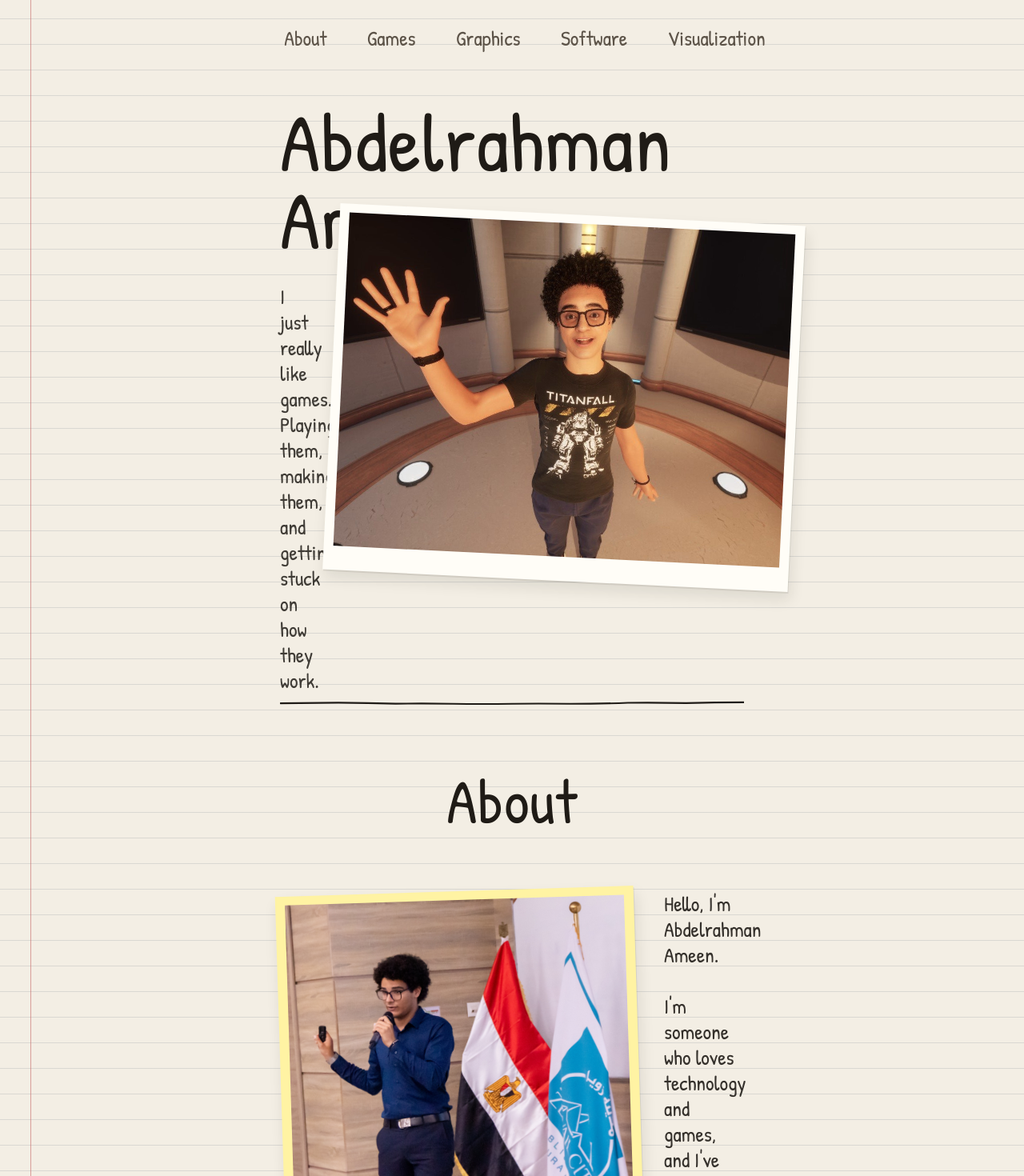
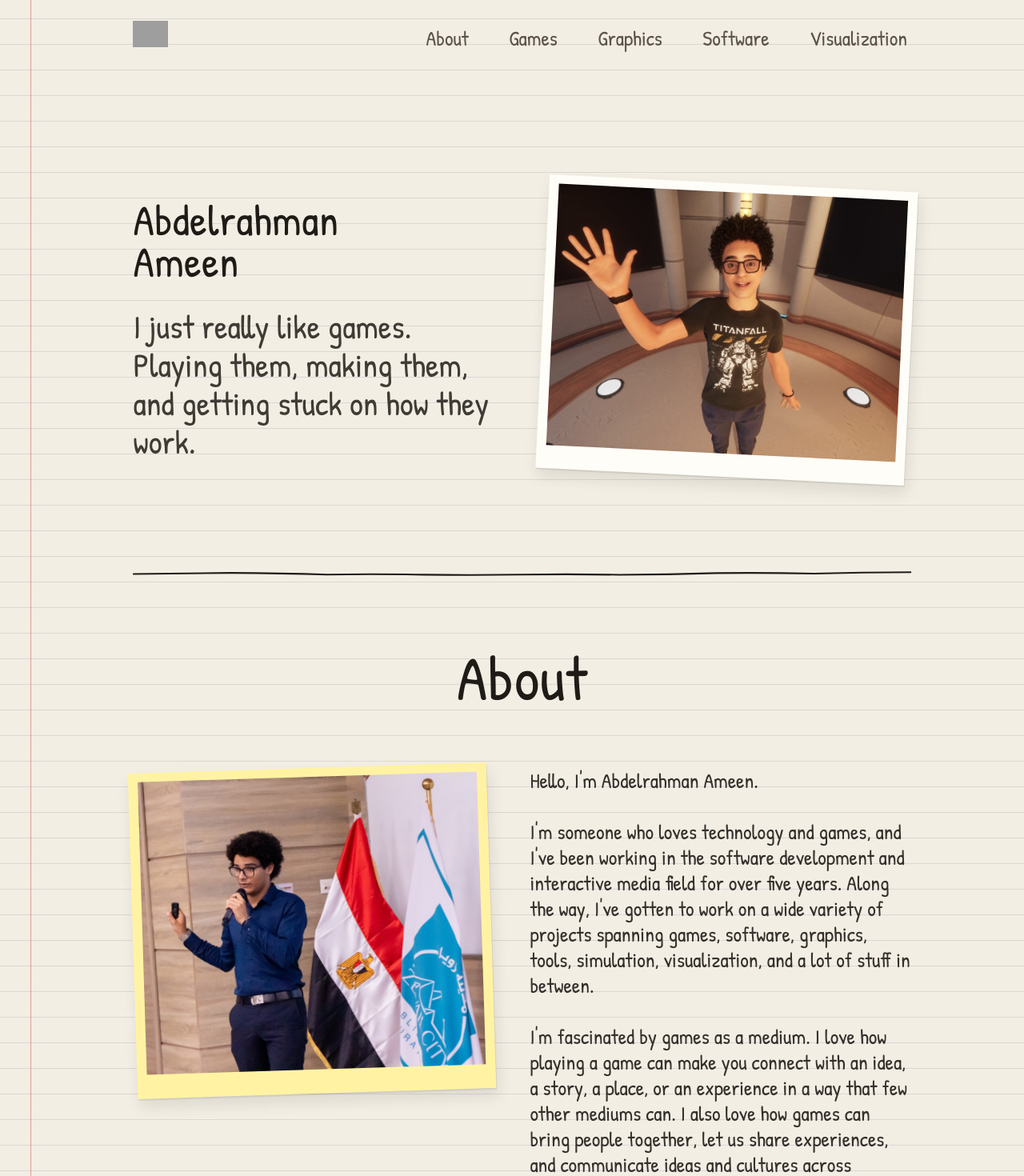
Before and after one commit to budi641/My_Portfolio, a Next.js app: page /#/ in a window 1280 px wide. Shown: the top 1470 px of the page at 80% size. Built offline with nearby package versions, Linux system fonts and the light colour scheme; grey boxes are pictures that could not be loaded.

Commit message:
Tighten the notebook layout for smaller screens and add search metadata so the live site can be found.

```diff
--- a/app/globals.css
+++ b/app/globals.css
@@ -16,26 +16,41 @@
     /* Patrick Hand 1.625rem on a 2rem line: baseline ~23px into the line box */
     --baseline: 1.4375rem;
     --margin-x: clamp(1.35rem, 3vw, 2.75rem);
-    --page-left: 350px;
-    --page-right: 350px;
+    --page-left: clamp(1.35rem, 28vw - 12rem, 350px);
+    --page-right: clamp(1.1rem, 26vw - 12rem, 350px);
     --photo-about: 28rem;
-    --photo-home: calc(var(--photo-about) * 1.3);
+    --photo-home: clamp(28rem, 36vw, 44rem);
     --chip: #f3e28a;
     --chip-ink: #3a3418;
     --chip-line: transparent;
-  }
-
-  @media (max-width: 1023px) {
-    :root {
-      --page-left: 2.5rem;
-      --page-right: 1.25rem;
-      --margin-x: 1.25rem;
-    }
+    --notebook-margin: linear-gradient(
+      to right,
+      transparent var(--margin-x),
+      var(--margin) var(--margin-x),
+      var(--margin) calc(var(--margin-x) + 1px),
+      transparent calc(var(--margin-x) + 1px)
+    );
+    --notebook-lines: repeating-linear-gradient(
+      to bottom,
+      transparent 0,
+      transparent var(--baseline),
+      var(--rule) var(--baseline),
+      var(--rule) calc(var(--baseline) + 1px),
+      transparent calc(var(--baseline) + 1px),
+      transparent var(--line)
+    );
   }
 
   html {
     scroll-behavior: smooth;
-    background: var(--paper);
+    background-color: var(--paper);
+    background-image: var(--notebook-margin), var(--notebook-lines);
+    background-repeat: no-repeat, repeat;
+    background-size: 100% 100%, 100% var(--line);
+    background-position: 0 0, 0 0;
+    background-attachment: scroll;
+    min-height: 100%;
+    overflow-x: clip;
     font-size: 16px;
   }
 
@@ -44,30 +59,8 @@
     font-family: var(--font-hand), "Comic Sans MS", "Comic Neue", cursive;
     font-size: 1.625rem;
     line-height: var(--line);
-    background-color: var(--paper);
-    background-image:
-      linear-gradient(
-        to right,
-        transparent var(--margin-x),
-        var(--margin) var(--margin-x),
-        var(--margin) calc(var(--margin-x) + 1px),
-        transparent calc(var(--margin-x) + 1px)
-      ),
-      repeating-linear-gradient(
-        to bottom,
-        transparent 0,
-        transparent var(--baseline),
-        var(--rule) var(--baseline),
-        var(--rule) calc(var(--baseline) + 1px),
-        transparent calc(var(--baseline) + 1px),
-        transparent var(--line)
-      );
-    background-repeat: no-repeat, repeat;
-    background-size: 100% 100%, auto;
-    background-position: 0 0, 0 0;
-    background-attachment: scroll;
+    background: transparent;
     min-height: 100%;
-    overflow-x: hidden;
   }
 
   section[id] {
@@ -96,6 +89,7 @@
   a {
     font-family: inherit;
     line-height: var(--line);
+    overflow-wrap: break-word;
   }
 
   h1,
@@ -135,25 +129,9 @@
 
   .site-header {
     background-color: var(--paper);
-    background-image:
-      linear-gradient(
-        to right,
-        transparent var(--margin-x),
-        var(--margin) var(--margin-x),
-        var(--margin) calc(var(--margin-x) + 1px),
-        transparent calc(var(--margin-x) + 1px)
-      ),
-      repeating-linear-gradient(
-        to bottom,
-        transparent 0,
-        transparent var(--baseline),
-        var(--rule) var(--baseline),
-        var(--rule) calc(var(--baseline) + 1px),
-        transparent calc(var(--baseline) + 1px),
-        transparent var(--line)
-      );
+    background-image: var(--notebook-margin), var(--notebook-lines);
     background-repeat: no-repeat, repeat;
-    background-size: 100% 100%, auto;
+    background-size: 100% 100%, 100% var(--line);
     background-position: 0 0, 0 0;
   }
 
@@ -167,7 +145,7 @@
   }
 
   .section-title {
-    font-size: 4.875rem;
+    font-size: clamp(2.75rem, 11vw, 4.875rem);
     line-height: 1;
     text-align: center;
     color: var(--ink);
@@ -176,22 +154,32 @@
   }
 
   .hero-name {
-    font-size: clamp(4.25rem, 8vw, 7rem);
+    font-size: clamp(1.85rem, 12cqw, 6rem);
     line-height: 0.95;
+    overflow-wrap: normal;
+    word-break: keep-all;
+    hyphens: none;
   }
 
   .hero-row {
     display: flex;
     flex: 1;
     width: 100%;
-    flex-direction: column;
-    justify-content: center;
-    align-items: flex-start;
+    flex-wrap: nowrap;
+    justify-content: space-between;
+    align-items: center;
     gap: calc(var(--line) * 2);
   }
 
   .hero-copy {
+    container-type: inline-size;
+    flex: 1 1 0;
     min-width: 0;
+  }
+
+  .hero-blurb {
+    font-size: 160%;
+    line-height: calc(var(--line) * 1.5);
   }
 
   .polaroid {
@@ -306,7 +294,7 @@
 
   .sticky-note {
     position: relative;
-    z-index: 2;
+    z-index: 1;
     width: 100%;
     background: #fff3a3;
     padding: 0.7rem 0.75rem 1.85rem;
@@ -411,33 +399,44 @@
 
   .pair {
     display: flex;
-    flex-direction: column;
+    flex-wrap: wrap;
     align-items: flex-start;
     justify-content: flex-start;
-    gap: var(--line);
+    gap: calc(var(--line) * 1.5);
+  }
+
+  .photo-about,
+  .photo-home {
+    box-sizing: border-box;
   }
 
   .photo-about {
-    box-sizing: border-box;
-    flex: 0 0 auto;
+    flex: 1 1 16rem;
     width: min(100%, var(--photo-about));
+    max-width: var(--photo-about);
+    min-width: min(100%, 12rem);
   }
 
   .photo-home {
-    box-sizing: border-box;
-    flex: 0 0 auto;
-    width: min(100%, var(--photo-home));
+    flex: 0 1 auto;
+    width: min(var(--photo-home), 52%);
+    min-width: 12rem;
+  }
+
+  .pair-copy {
+    flex: 1 1 22rem;
+    min-width: min(100%, 16rem);
   }
 
   .project-board {
     display: flex;
     flex-direction: column;
-    gap: 0;
+    gap: calc(var(--line) * 3);
   }
 
   .project-slot {
     display: grid;
-    grid-template-columns: 1fr;
+    grid-template-columns: minmax(0, 1fr);
     pointer-events: none;
   }
 
@@ -450,32 +449,48 @@
     pointer-events: auto;
   }
 
+  .project-card details {
+    position: relative;
+    z-index: 3;
+  }
+
   .project-copy-right {
     text-align: left;
   }
 
-  @media (min-width: 768px) {
+  @media (max-width: 700px) {
     .hero-row {
-      flex-direction: row;
-      align-items: center;
-      justify-content: space-between;
+      flex-wrap: wrap;
+      align-content: center;
+      align-items: flex-start;
+      gap: var(--line);
     }
 
+    .hero-copy {
+      flex-basis: 100%;
+    }
+
+    .photo-home {
+      width: min(100%, var(--photo-home));
+      min-width: 0;
+    }
+  }
+
+  @media (min-width: 1200px) {
     .pair {
-      flex-direction: row;
-      justify-content: flex-start;
+      flex-wrap: nowrap;
     }
 
     .photo-about {
-      width: var(--photo-about);
+      flex: 0 1 var(--photo-about);
     }
 
-    .photo-home {
-      width: var(--photo-home);
+    .project-board {
+      gap: 0;
     }
 
     .project-slot {
-      grid-template-columns: 1fr 1fr;
+      grid-template-columns: minmax(0, 1fr) minmax(0, 1fr);
       column-gap: calc(var(--line) * 2);
     }
 
--- /dev/null
+++ b/app/robots.ts
@@ -0,0 +1,15 @@
+import type { MetadataRoute } from "next"
+import { content } from "@/lib/content"
+
+const pageUrl = content.site.url.replace(/\/$/, "")
+
+export default function robots(): MetadataRoute.Robots {
+  return {
+    rules: {
+      userAgent: "*",
+      allow: "/",
+    },
+    sitemap: `${pageUrl}/sitemap.xml`,
+    host: pageUrl,
+  }
+}
--- /dev/null
+++ b/app/sitemap.ts
@@ -0,0 +1,29 @@
+import type { MetadataRoute } from "next"
+import { content } from "@/lib/content"
+
+const pageUrl = content.site.url.replace(/\/$/, "")
+
+export default function sitemap(): MetadataRoute.Sitemap {
+  const now = new Date()
+
+  return [
+    {
+      url: `${pageUrl}/`,
+      lastModified: now,
+      changeFrequency: "weekly",
+      priority: 1,
+    },
+    ...content.sections.map((section) => ({
+      url: `${pageUrl}/#${section.id}`,
+      lastModified: now,
+      changeFrequency: "weekly" as const,
+      priority: 0.8,
+    })),
+    {
+      url: `${pageUrl}/#${content.about.id}`,
+      lastModified: now,
+      changeFrequency: "monthly" as const,
+      priority: 0.9,
+    },
+  ]
+}
--- a/components/about.tsx
+++ b/components/about.tsx
@@ -45,7 +45,7 @@ export function About() {
               />
             </div>
           </div>
-          <div className="min-w-0">
+          <div className="pair-copy">
             <p className="whitespace-pre-line text-ink/90">{about.paragraph}</p>
             <div className="mt-[var(--line)] grid w-fit max-w-full grid-cols-2 gap-x-3 gap-y-[var(--line)]">
               {linkedIn ? <AboutLink link={linkedIn} /> : null}
--- a/components/header.tsx
+++ b/components/header.tsx
@@ -31,7 +31,7 @@ export function Header() {
           <img src={assetPath("/images/joystick.png")} alt="" className="h-11 w-11 object-contain" />
         </a>
 
-        <div className="hidden items-end gap-6 lg:gap-8 xl:gap-10 md:flex">
+        <div className="hidden items-end gap-6 lg:flex lg:gap-8 xl:gap-10">
           {navItems.map((item) => (
             <a key={item.href} href={item.href} className="nav-link text-[1.625rem] leading-[var(--line)] text-mute">
               {item.label}
@@ -41,7 +41,7 @@ export function Header() {
 
         <button
           type="button"
-          className="flex h-11 w-11 items-center justify-center text-ink md:hidden"
+          className="flex h-11 w-11 items-center justify-center text-ink lg:hidden"
           onClick={() => setOpen((value) => !value)}
           aria-label={open ? "Close navigation" : "Open navigation"}
           aria-expanded={open}
@@ -51,7 +51,7 @@ export function Header() {
       </nav>
 
       {open && (
-        <nav className="page-x bg-paper py-[var(--line)] md:hidden" aria-label="Mobile">
+        <nav className="page-x bg-paper py-[var(--line)] lg:hidden" aria-label="Mobile">
           <div className="flex flex-col">
             {navItems.map((item) => (
               <a
--- a/components/hero.tsx
+++ b/components/hero.tsx
@@ -10,14 +10,14 @@ export function Hero() {
       <div className="hero-row">
         <div className="hero-copy">
           <h1 className="hero-name whitespace-pre-line text-ink">{name}</h1>
-          <p className="mt-[var(--line)] max-w-xl text-ink/85">{text}</p>
+          <p className="hero-blurb mt-[var(--line)] max-w-xl text-ink/85">{text}</p>
         </div>
         {photo.trim() ? (
           <div className="photo-home">
             <div className="polaroid">
               <img
                 src={assetPath(photo)}
-                alt={content.site.name}
+                alt={`${content.site.name}, technical game designer and game developer`}
                 width={1024}
                 height={765}
               />
```
Also changed, not shown: app/layout.tsx (+51 -10 lines), lib/seo.ts (added, +142 -0 lines), public/robots.txt (deleted), 1 other file (tests, documents, lock files or other folders).
